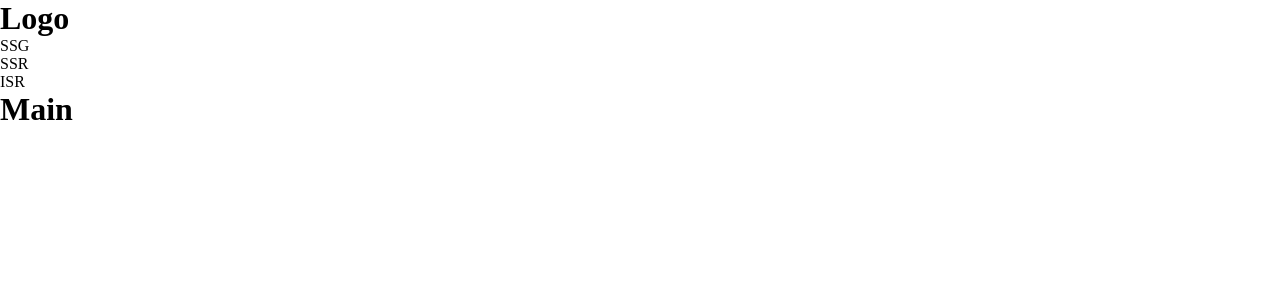
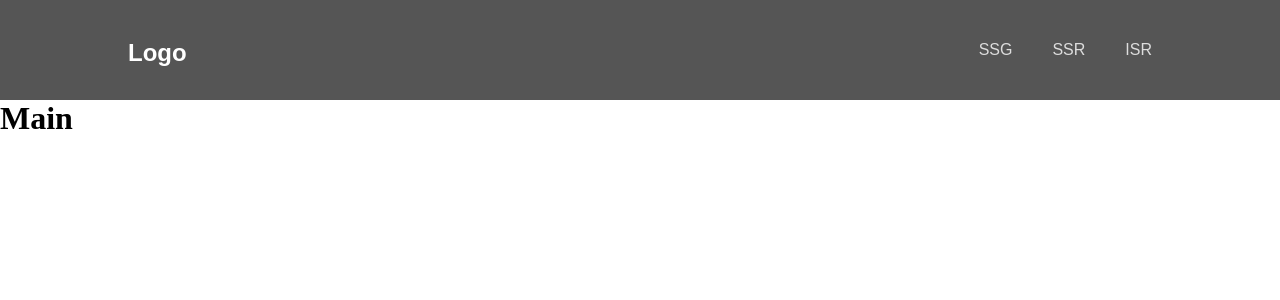
Before and after one commit to display1180/next, a Next.js app: page / in a window 1280 px wide. Shown: the top 300 px of the page. Built offline with nearby package versions, Linux system fonts and the light colour scheme.

Commit message:
module.scss로 헤더 스타일링

```diff
--- a/components/Header.jsx
+++ b/components/Header.jsx
@@ -1,5 +1,7 @@
 import Link from 'next/link';
 import { useRouter } from 'next/router';
+import styles from './Header.module.scss';
+console.log(styles);
 
 function Header() {
 	const router = useRouter();
@@ -7,24 +9,24 @@
 	console.log(currentPath);
 
 	return (
-		<header>
+		<header id={styles.header}>
 			<h1>
 				<Link href='/'>Logo</Link>
 			</h1>
 
-			<ul id='gnb'>
+			<ul id={styles.gnb}>
 				<li>
-					<Link href='/ssg' className={currentPath === '/ssg' ? 'on' : ''}>
+					<Link href='/ssg' className={currentPath === '/ssg' ? styles.on : ''}>
 						SSG
 					</Link>
 				</li>
 				<li>
-					<Link href='/ssr' className={currentPath === '/ssr' ? 'on' : ''}>
+					<Link href='/ssr' className={currentPath === '/ssr' ? styles.on : ''}>
 						SSR
 					</Link>
 				</li>
 				<li>
-					<Link href='/isr' className={currentPath === '/isr' ? 'on' : ''}>
+					<Link href='/isr' className={currentPath === '/isr' ? styles.on : ''}>
 						ISR
 					</Link>
 				</li>
--- /dev/null
+++ b/components/Header.module.scss
@@ -0,0 +1,30 @@
+#header {
+	width: 100%;
+	height: 100px;
+	padding: 0px 10vw;
+	background: #555;
+	display: flex;
+	justify-content: space-between;
+	align-items: center;
+
+	h1 {
+		a {
+			font: bold 24px/1 'arial';
+			color: #fff;
+		}
+	}
+
+	#gnb {
+		display: flex;
+		gap: 40px;
+
+		a {
+			font: 16px/1 'arial';
+			color: #ddd;
+
+			&.on {
+				color: aqua;
+			}
+		}
+	}
+}
```
